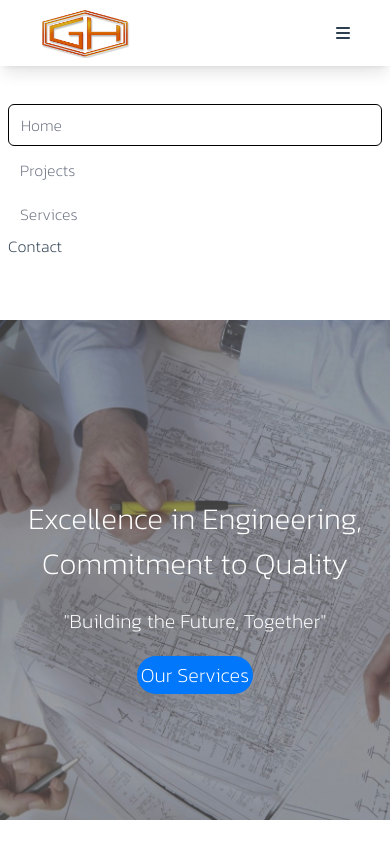
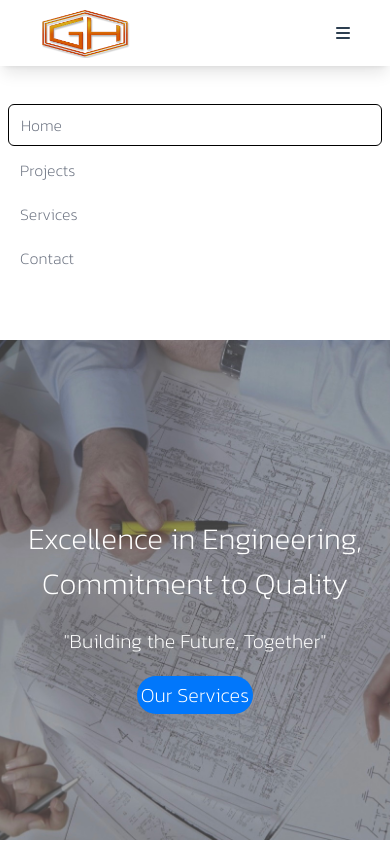
Before and after one commit to goldhouseconstruction/Gold_House_Construction, a Vue app: page / in a window 390 px wide. Both pictures are taken after a click on the button 343 px from the left and 33 px from the top of the page. Shown: the top 844 px of the page. Built offline with nearby package versions, Linux system fonts and the light colour scheme.

Commit message:
small screen nav bug fix 2

```diff
--- a/src/components/Navbar.vue
+++ b/src/components/Navbar.vue
@@ -31,7 +31,9 @@
       <router-link to="/" class="dropdownLink">Home</router-link>
       <a class="dropdownLink">Projects</a>
       <a class="dropdownLink">Services</a>
-      <router-link :to="{ name: 'contact' }">Contact</router-link>
+      <router-link :to="{ name: 'contact' }" class="dropdownLink"
+        >Contact</router-link
+      >
     </div>
   </div>
   <!-- For small screen -->
@@ -72,7 +74,7 @@ export default {
   height: 50px;
 }
 .dropdownLink {
-  @apply text-gray-500   block px-3 py-2 rounded-md text-base font-medium;
+  @apply text-gray-500  block px-3 py-2 rounded-md text-base font-medium;
 }
 .toggleBtn {
   float: right;
```
